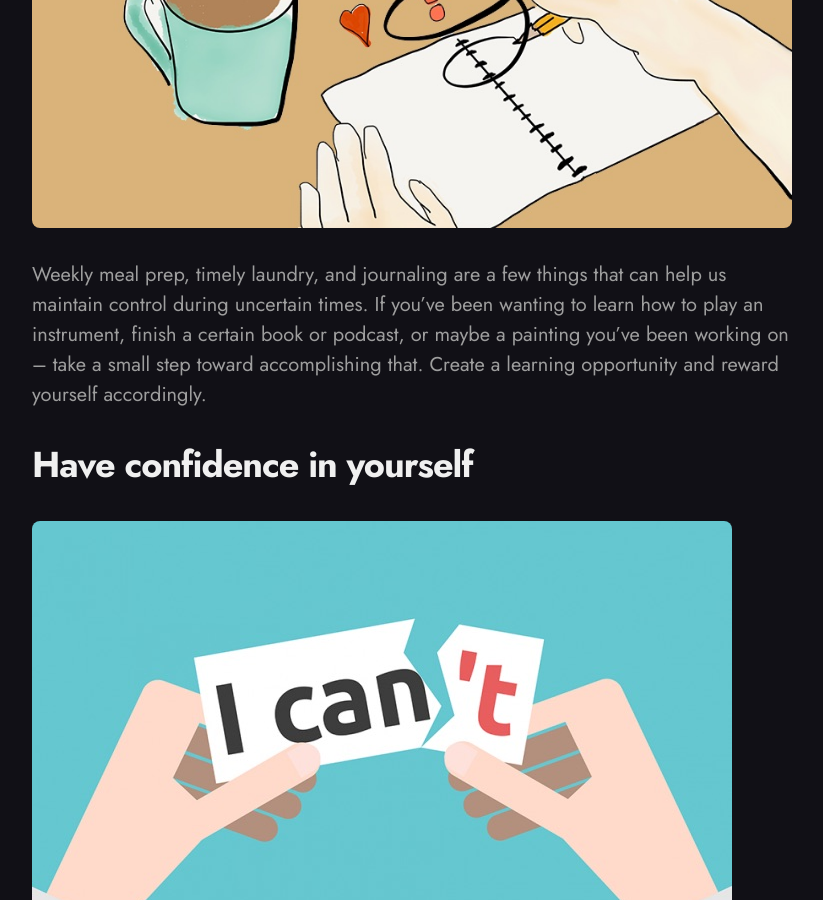
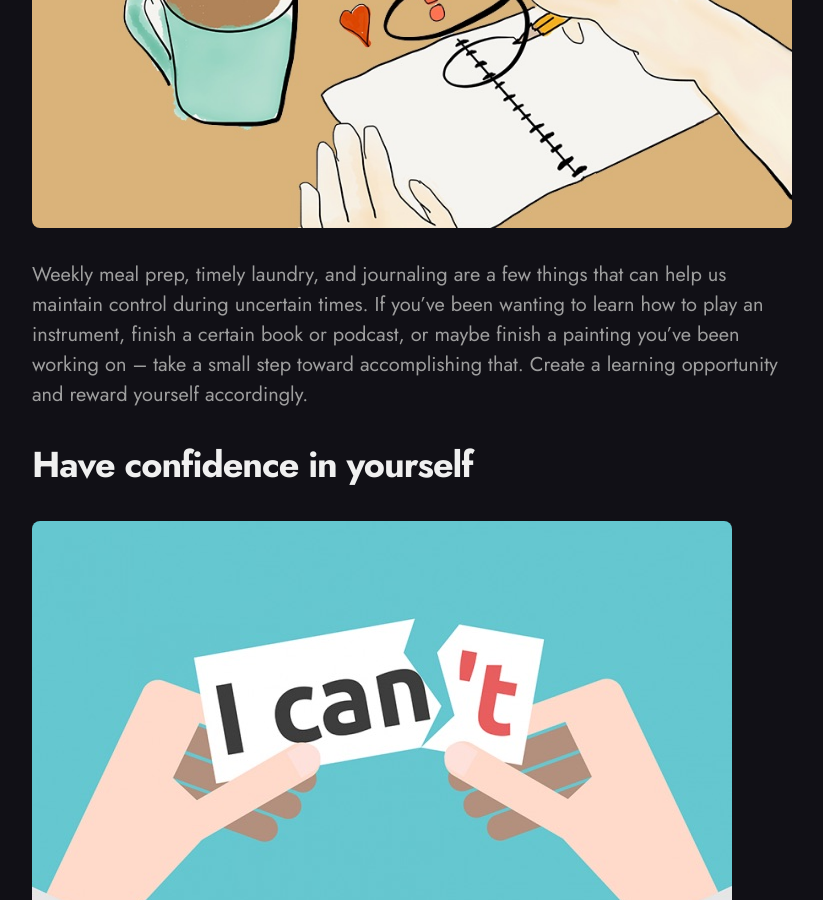
Before and after one commit to IsaacACasanova/IsaacACasanova.github.io, a Jekyll site: the page built from _posts/2022-09-20-dealing-with-uncertainty.markdown, in a window 1280 px wide and 900 px high, scrolled down 4150 px. Shown: the whole window, without its empty margins (228-1051 px from the left). Built offline with Jekyll 4.4.1, drawn with Linux system fonts in a browser that asks for light colours; nearby versions of some CDN libraries; some of the changed text lies outside the part shown.

```diff
--- a/_posts/2022-09-20-dealing-with-uncertainty.markdown
+++ b/_posts/2022-09-20-dealing-with-uncertainty.markdown
@@ -50,7 +50,7 @@
 
 ![Someone writing in a journal](/images/journaling.jpg)
 
- Weekly meal prep, timely laundry, and journaling are a few things that can help us maintain control during uncertain times. If you've been wanting to learn how to play an instrument, finish a certain book or podcast, or maybe a painting you've been working on -- take a small step toward accomplishing that. Create a learning opportunity and reward yourself accordingly.
+ Weekly meal prep, timely laundry, and journaling are a few things that can help us maintain control during uncertain times. If you've been wanting to learn how to play an instrument, finish a certain book or podcast, or maybe finish a painting you've been working on -- take a small step toward accomplishing that. Create a learning opportunity and reward yourself accordingly.
 
 # Have confidence in yourself
 
```
Also changed, not shown: other parts of _posts/2022-09-20-dealing-with-uncertainty.markdown (+1 -1 lines).
